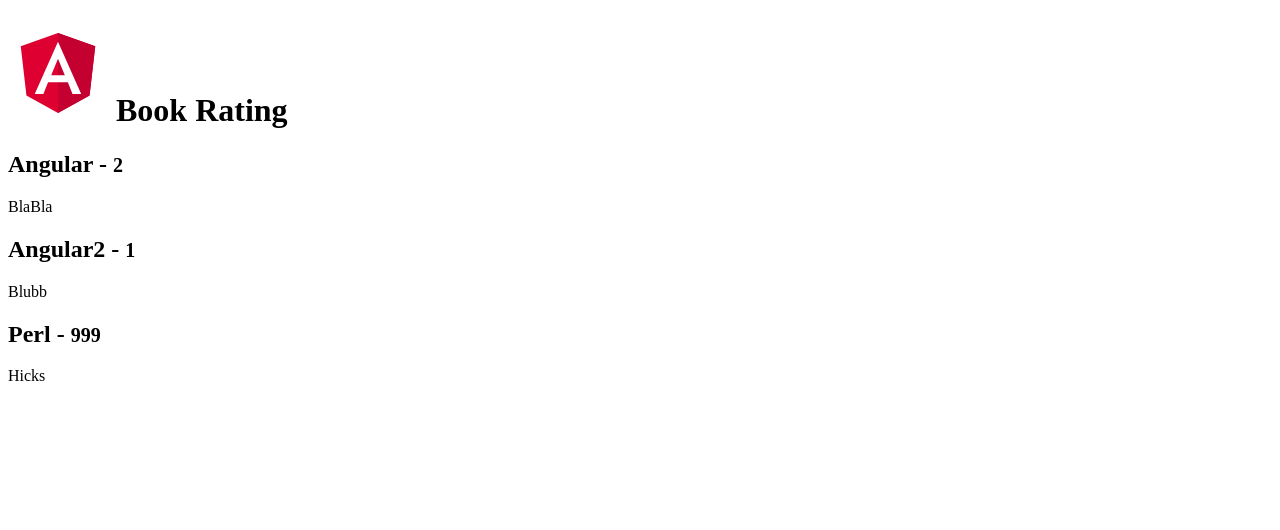
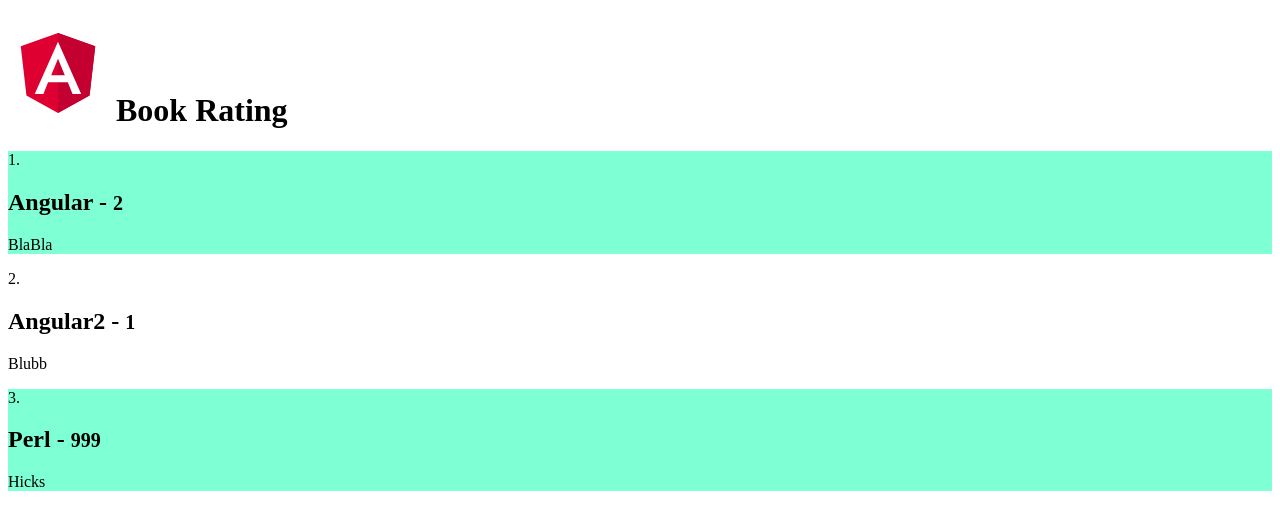
Before and after one commit to SEALSystemsWeiss/book-rating, an Angular app: page / in a window 1280 px wide. Shown: the top 530 px of the page. Built offline with nearby package versions, Linux system fonts and the light colour scheme.

Commit message:
toggle color in row

```diff
--- a/src/app/dashboard/dashboard.component.html
+++ b/src/app/dashboard/dashboard.component.html
@@ -1,3 +1,12 @@
-<br-book
+<!-- <br-book
     *ngFor="let b of books"
    [book]="b">  </br-book>
+-->
+
+<ng-container *ngFor="let b of books; index as i; even as e">
+  <div [ngClass]="{ isEven: e, blubb: true }">
+{{ i + 1 }}.
+<br-book [book]="b">
+</br-book>
+  </div>
+</ng-container>
--- a/src/app/dashboard/dashboard.component.scss
+++ b/src/app/dashboard/dashboard.component.scss
@@ -0,0 +1,3 @@
+.isEven {
+  background-color: aquamarine;
+}
```
